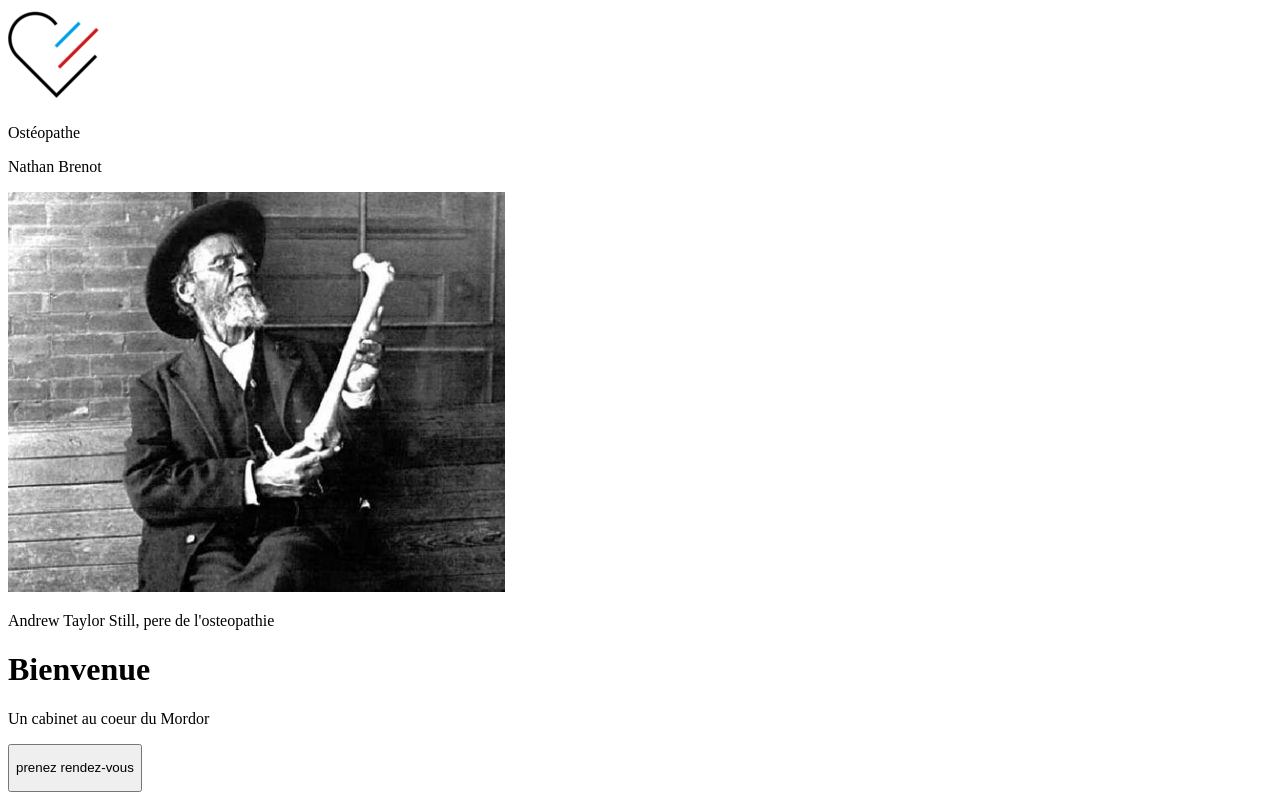
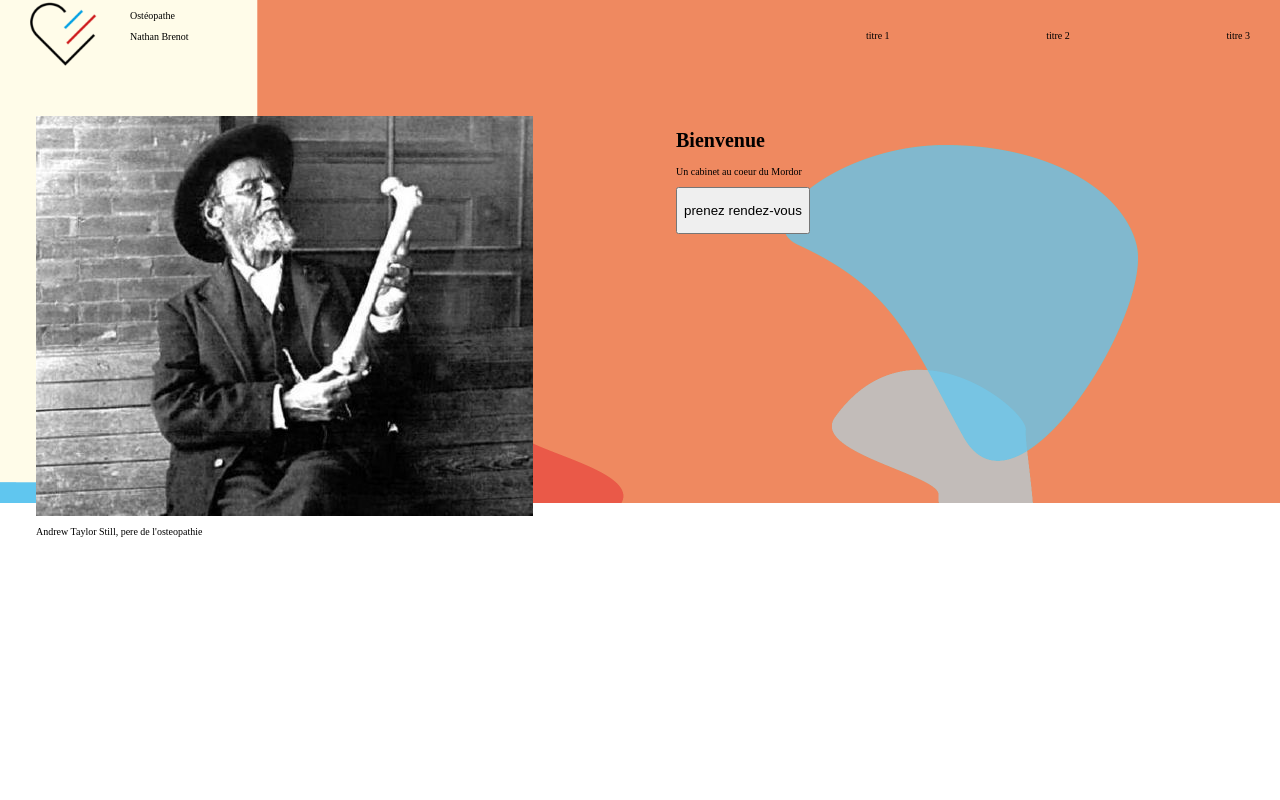
Before and after one commit to Maxostrm/NathanOsteo, a plain HTML site: page index.html in a window 1280 px wide. Drawn offline with Linux system fonts and the light colour scheme.

Commit message:
header et top html/css
rtest site nathan

```diff
--- a/index.html
+++ b/index.html
@@ -5,15 +5,23 @@
         <link rel="icon" href="./ressources/images/logoNB.ico">
         <title>Osteopathe-Nathan Brenot Lyon</title>
         <!--Lien css, icones, polices-->
-        <link href="./ressources/css/style.css">
+        <link href="./ressources/css/style.css" rel="stylesheet" type="text/css">
     </head>
     <body>
+        <div class="background">
             <header>
-            <div class="logo-nom">
+                <div class="logo">
                     <img src="./ressources/images/favicon-96x96.png"/>
+                    <div class="logo-text">
                         <p>Ostéopathe</p>
                         <p>Nathan Brenot</p>
                     </div>
+                </div>
+                <nav>
+                    <p>titre 1</p>
+                    <p>titre 2</p>
+                    <p>titre 3</p>
+                </nav>
             </header>
             <div class="top">
                 <div class="img-top">
@@ -26,5 +34,6 @@
                     <button><p>prenez rendez-vous</p></button>
                 </div>
             </div>
+        </div>
     </body>
 </html>
--- a/ressources/css/style.css
+++ b/ressources/css/style.css
@@ -1,9 +1,73 @@
 html{
     font-size: 62.5%;
 }
+body{
+    margin: 0 0;
+    padding: 0 0;
+}
+.background{
+    background-image: url("../images/fondtoplarge.png");
+    background-size: cover;
+    background-position: center;
+    background-repeat: no-repeat;
 
+}
 /*header*/
 header{
-    height: 8rem;
     width: 100%;
+    height: 7rem;
+    display: inline-flex;
+    justify-content:space-between;
+    position: fixed;
 }
+
+header img{
+    display: block;
+    width: auto;
+    height: 100%;
+    margin: 0rem 3rem;
+}
+
+
+nav{
+    display:inline-flex;
+    justify-content:space-between;
+    align-items: center;
+    float: right;
+
+    width:30%;
+    margin: 0rem 3rem;
+
+}
+
+.logo{
+    display: inline-flex;
+}
+
+/*partie haute rdv*/
+
+.top{
+    width: 100%;
+    height: 100ù;
+    display: inline-flex;
+    justify-content: center;
+    position: relative;
+    top: 8rem;
+}
+
+.img-top{
+    width: 50%;
+    padding: 3.6rem 3.6rem;
+
+}
+
+.img-top img{
+    display: block;
+    max-width: 100%;
+    height: auto;
+}
+
+.text-top{
+    width: 50%;
+    padding: 3.6rem 3.6rem;
+}
```
Also changed, not shown: ressources/images/fondtopA4.png (added), ressources/images/fondtoplarge.png (added). Lines whose indentation alone changed are shown as unchanged.
